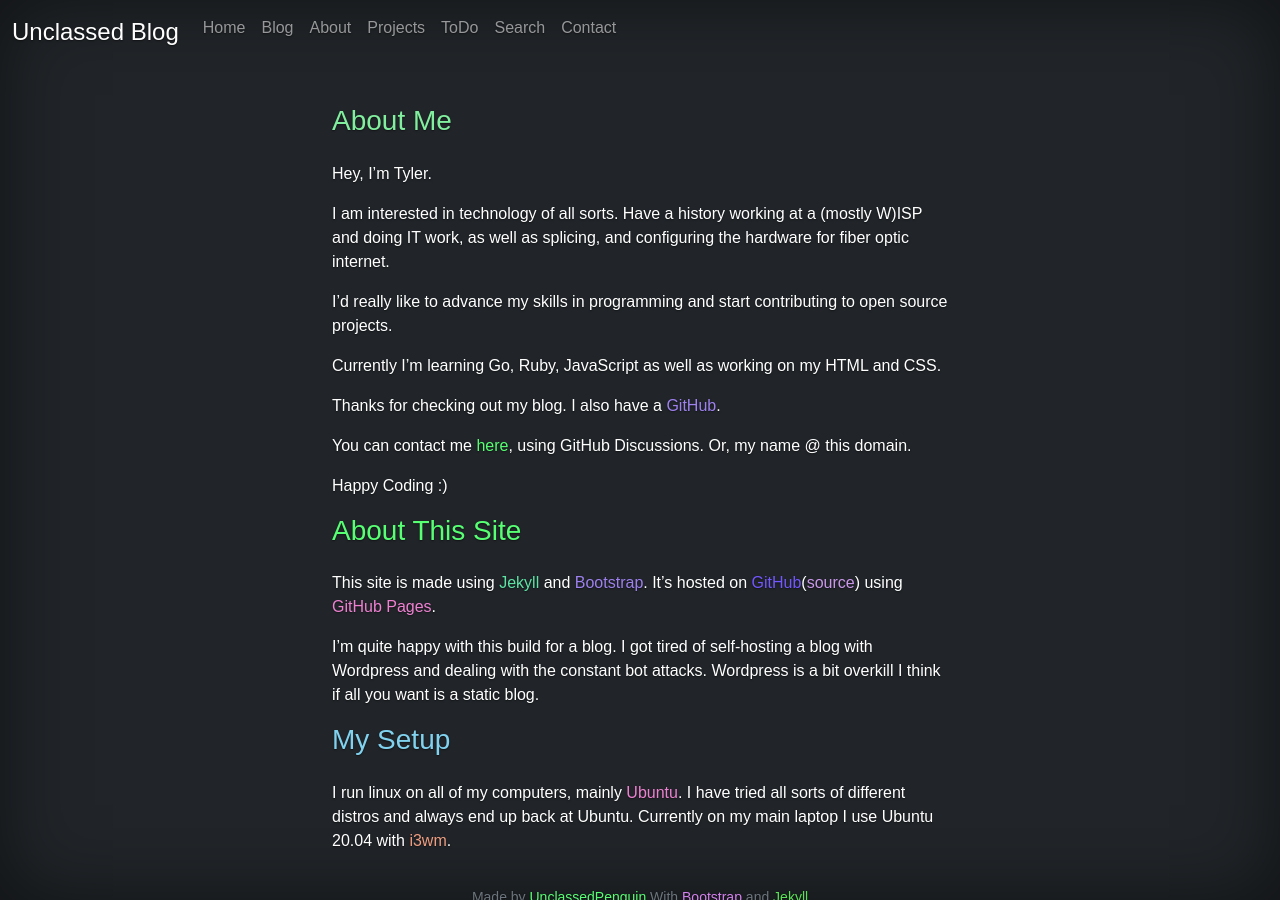
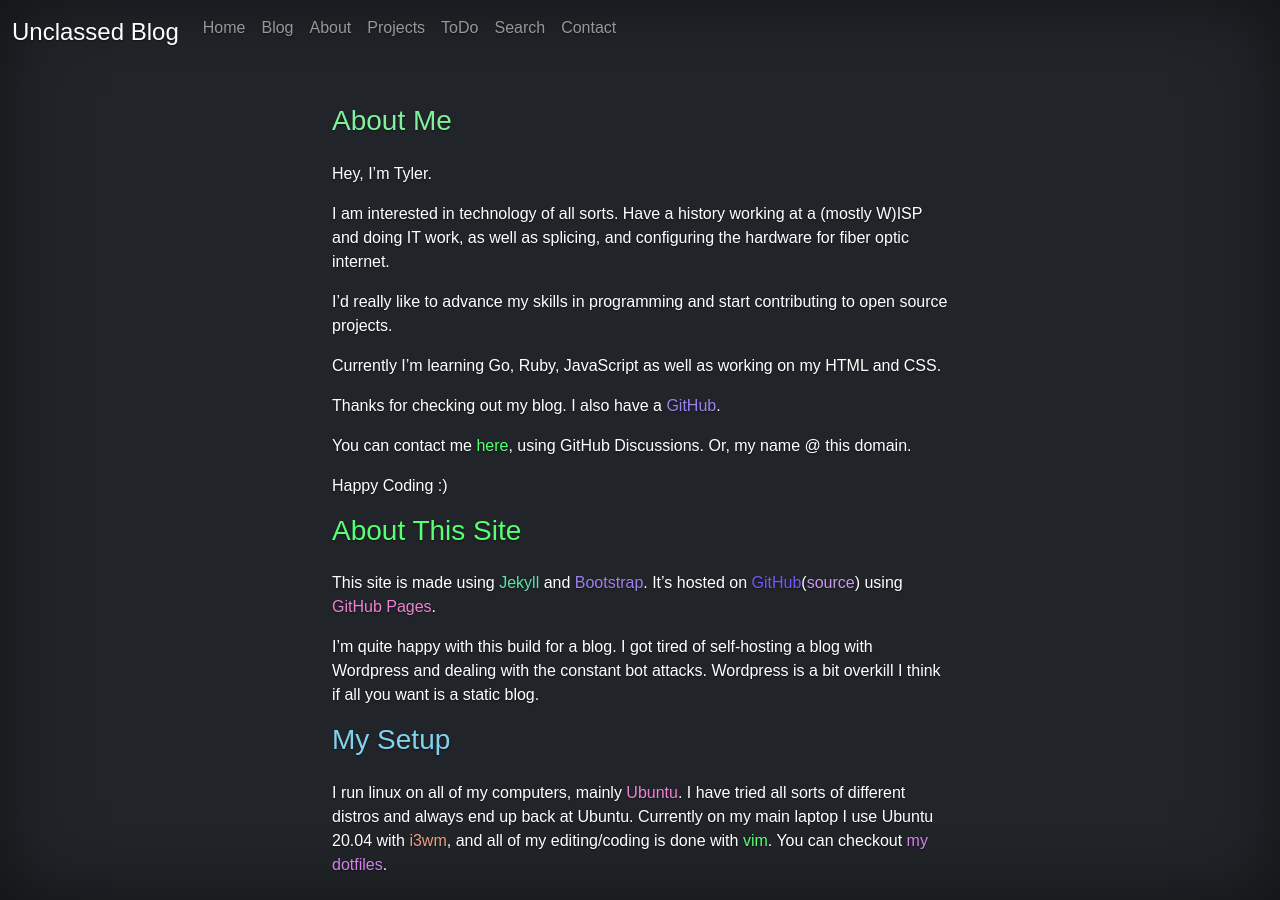
Before and after one commit to UnclassedPenguin/unclassedpenguin.github.io, a Jekyll site: the page built from about.md, in a window 1280 px wide. Built offline with Jekyll 4.4.1, drawn with Linux system fonts in a browser that asks for light colours.

Commit message:
update about

```diff
--- a/about.md
+++ b/about.md
@@ -31,4 +31,4 @@
 
 <h3 class="randomcolor pb-3">My Setup</h3>
 
-I run linux on all of my computers, mainly [Ubuntu](https://ubuntu.com/){:class="randomcolor" target="_blank"}<!--_-->. I have tried all sorts of different distros and always end up back at Ubuntu. Currently on my main laptop I use Ubuntu 20.04 with [i3wm](https://i3wm.org/){:class="randomcolor" target="_blank"}<!--_-->.
+I run linux on all of my computers, mainly [Ubuntu](https://ubuntu.com/){:class="randomcolor" target="_blank"}<!--_-->. I have tried all sorts of different distros and always end up back at Ubuntu. Currently on my main laptop I use Ubuntu 20.04 with [i3wm](https://i3wm.org/){:class="randomcolor" target="_blank"}<!--_-->, and all of my editing/coding is done with [vim](https://vim.org){:class="randomcolor" target="_blank"}<!--_-->. You can checkout [my dotfiles](https://github.com/unclassedpenguin/dotfiles){:class="randomcolor" target="_blank"}<!--_-->.
```
